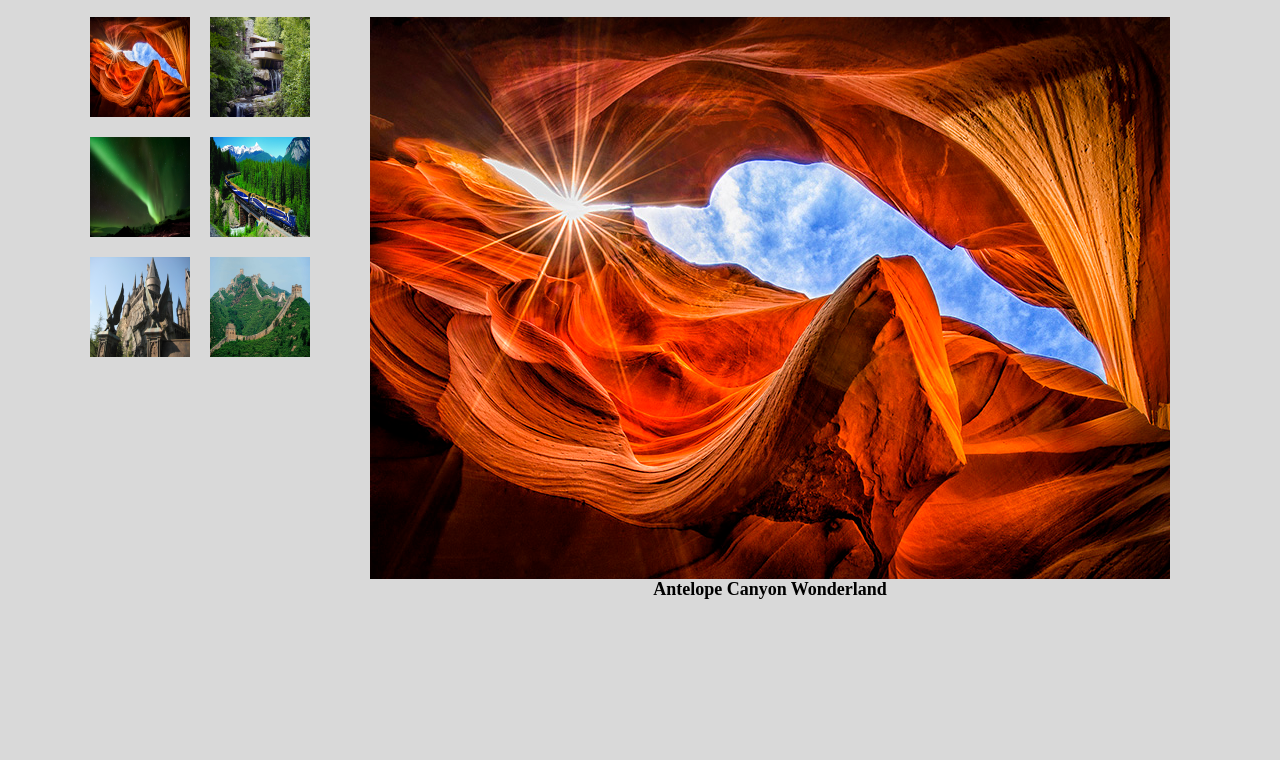
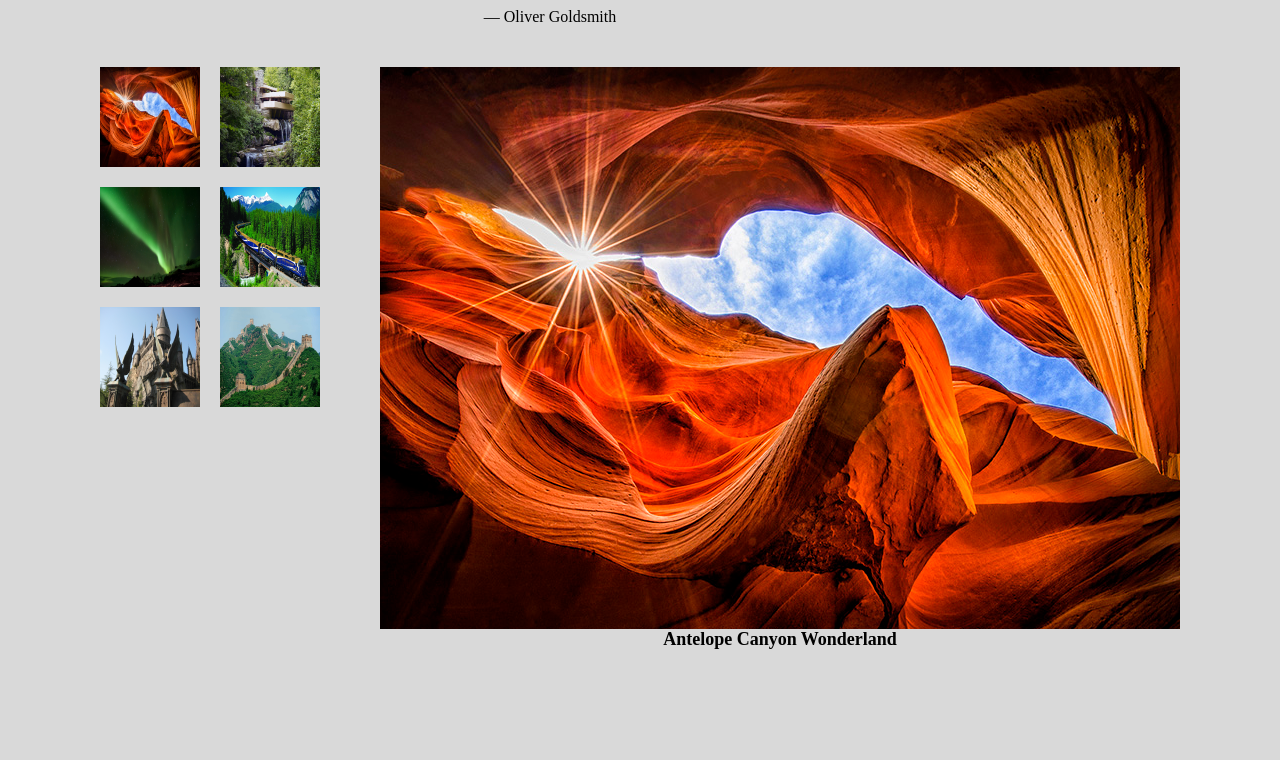
Before and after one commit to louistang5/travelplaces, a plain HTML site: page index.html in a window 1280 px wide. Shown: the part 219-979 px from the top of the page. Drawn offline with nearby package versions, Linux system fonts and the light colour scheme.

Commit message:
modify width of body in css file

```diff
--- a/style.css
+++ b/style.css
@@ -7,7 +7,7 @@ html {
 body {
     display: table-cell;
     vertical-align: middle;
-    width: 800px;
+    width: 1000px;
     background-color: #D9D9D9;
     background-attachment: fixed;
     background-repeat: repeat;
@@ -81,6 +81,7 @@ body {
     background-color: #D9D9D9;
     padding-top: 20px;
     padding-bottom: 20px;
+    margin: 50px;
 }
 
 h1, h2, h3, h4, h5 {
```
